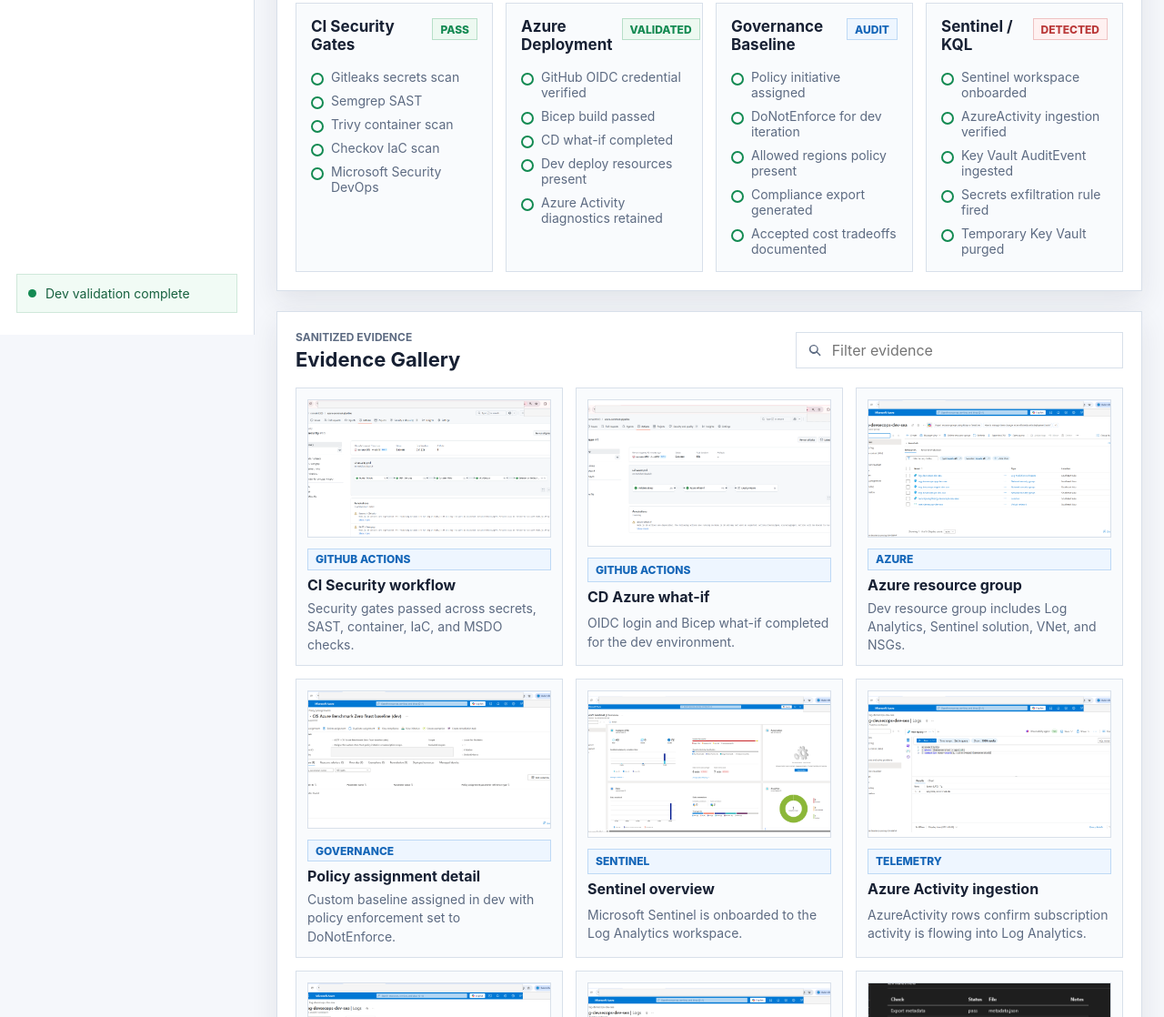
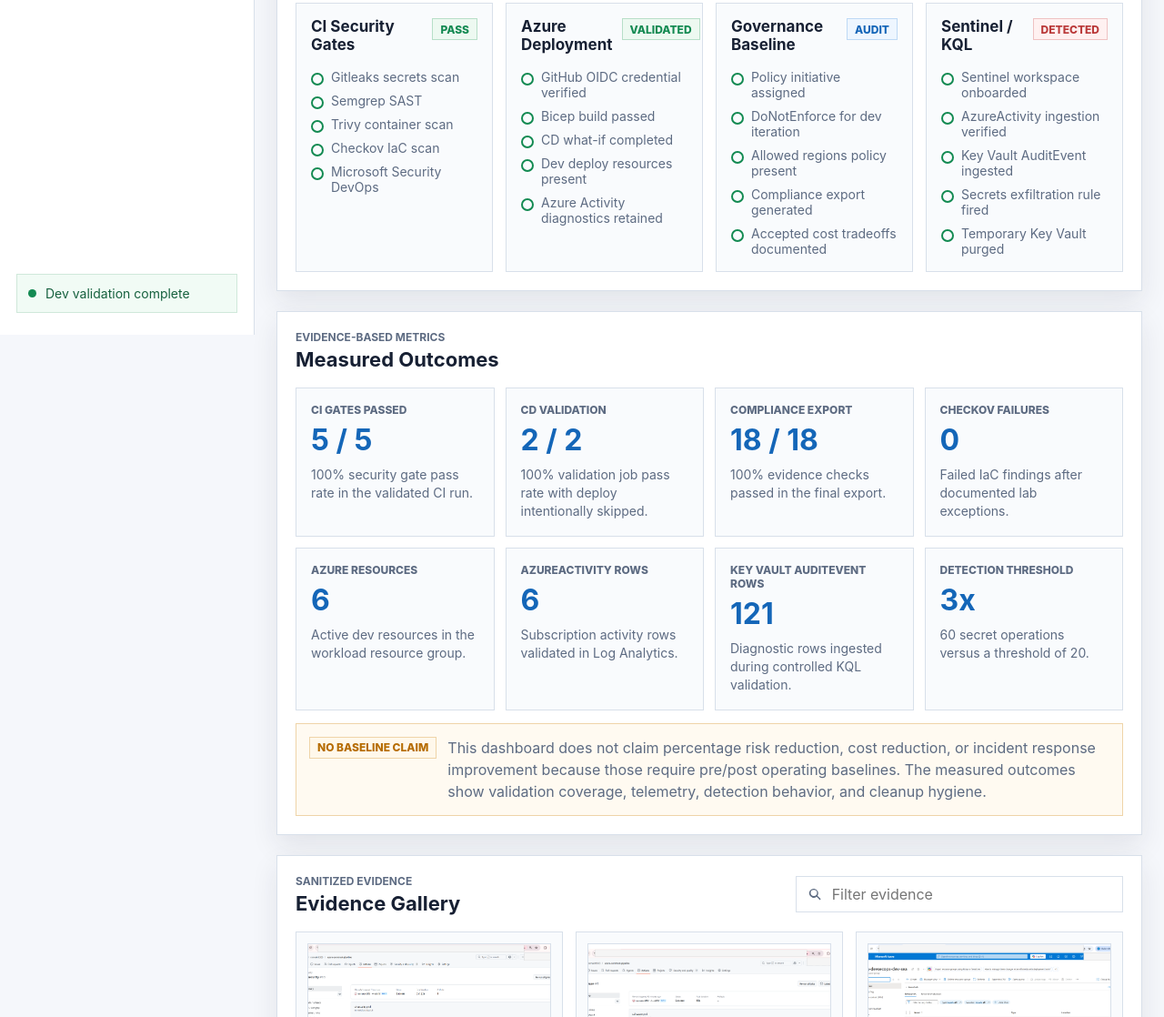
Before and after one commit to ronnakrit303/azure-zerotrust-pipeline, a plain HTML site: page docs/demo-dashboard/index.html in a window 1280 px wide. Shown: the part 432-1550 px from the top of the page at 91% size. Drawn offline with Linux system fonts and the light colour scheme.

Commit message:
docs(portfolio): add measured validation outcomes

```diff
--- a/docs/demo-dashboard/index.html
+++ b/docs/demo-dashboard/index.html
@@ -170,6 +170,68 @@
           </div>
         </section>
 
+        <section class="dashboard-band" aria-label="Measured outcomes">
+          <div class="section-title">
+            <div>
+              <p class="eyebrow">Evidence-Based Metrics</p>
+              <h3>Measured Outcomes</h3>
+            </div>
+          </div>
+
+          <div class="outcome-grid">
+            <article class="outcome">
+              <span>CI gates passed</span>
+              <strong>5 / 5</strong>
+              <p>100% security gate pass rate in the validated CI run.</p>
+            </article>
+            <article class="outcome">
+              <span>CD validation</span>
+              <strong>2 / 2</strong>
+              <p>100% validation job pass rate with deploy intentionally skipped.</p>
+            </article>
+            <article class="outcome">
+              <span>Compliance export</span>
+              <strong>18 / 18</strong>
+              <p>100% evidence checks passed in the final export.</p>
+            </article>
+            <article class="outcome">
+              <span>Checkov failures</span>
+              <strong>0</strong>
+              <p>Failed IaC findings after documented lab exceptions.</p>
+            </article>
+            <article class="outcome">
+              <span>Azure resources</span>
+              <strong>6</strong>
+              <p>Active dev resources in the workload resource group.</p>
+            </article>
+            <article class="outcome">
+              <span>AzureActivity rows</span>
+              <strong>6</strong>
+              <p>Subscription activity rows validated in Log Analytics.</p>
+            </article>
+            <article class="outcome">
+              <span>Key Vault AuditEvent rows</span>
+              <strong>121</strong>
+              <p>Diagnostic rows ingested during controlled KQL validation.</p>
+            </article>
+            <article class="outcome">
+              <span>Detection threshold</span>
+              <strong>3x</strong>
+              <p>60 secret operations versus a threshold of 20.</p>
+            </article>
+          </div>
+
+          <div class="metrics-note">
+            <span class="badge warn">No baseline claim</span>
+            <p>
+              This dashboard does not claim percentage risk reduction, cost reduction,
+              or incident response improvement because those require pre/post operating
+              baselines. The measured outcomes show validation coverage, telemetry,
+              detection behavior, and cleanup hygiene.
+            </p>
+          </div>
+        </section>
+
         <section class="evidence-layout" id="evidence" aria-label="Evidence gallery">
           <div class="section-title">
             <div>
--- a/docs/demo-dashboard/styles.css
+++ b/docs/demo-dashboard/styles.css
@@ -308,6 +308,58 @@ svg {
   gap: 14px;
 }
 
+.outcome-grid {
+  display: grid;
+  grid-template-columns: repeat(4, minmax(0, 1fr));
+  gap: 12px;
+}
+
+.outcome {
+  min-height: 140px;
+  padding: 16px;
+  border: 1px solid var(--line);
+  background: var(--surface-soft);
+}
+
+.outcome span {
+  display: block;
+  color: var(--muted);
+  font-size: 12px;
+  font-weight: 800;
+  text-transform: uppercase;
+}
+
+.outcome strong {
+  display: block;
+  margin-top: 10px;
+  color: var(--blue);
+  font-size: 32px;
+  line-height: 1;
+}
+
+.outcome p {
+  margin: 12px 0 0;
+  color: var(--muted);
+  font-size: 14px;
+  line-height: 1.45;
+}
+
+.metrics-note {
+  display: flex;
+  align-items: flex-start;
+  gap: 12px;
+  margin-top: 14px;
+  padding: 14px;
+  border: 1px solid #efd4a8;
+  background: #fffaf1;
+}
+
+.metrics-note p {
+  margin: 0;
+  color: var(--muted);
+  line-height: 1.5;
+}
+
 .lane,
 .decision,
 .evidence-card {
@@ -549,6 +601,7 @@ svg {
 
   .summary-grid,
   .lane-grid,
+  .outcome-grid,
   .decision-grid {
     grid-template-columns: repeat(2, minmax(0, 1fr));
   }
@@ -578,6 +631,7 @@ svg {
   .nav-list,
   .summary-grid,
   .lane-grid,
+  .outcome-grid,
   .evidence-grid,
   .decision-grid {
     grid-template-columns: 1fr;
```
Also changed, not shown: 1 other file.
